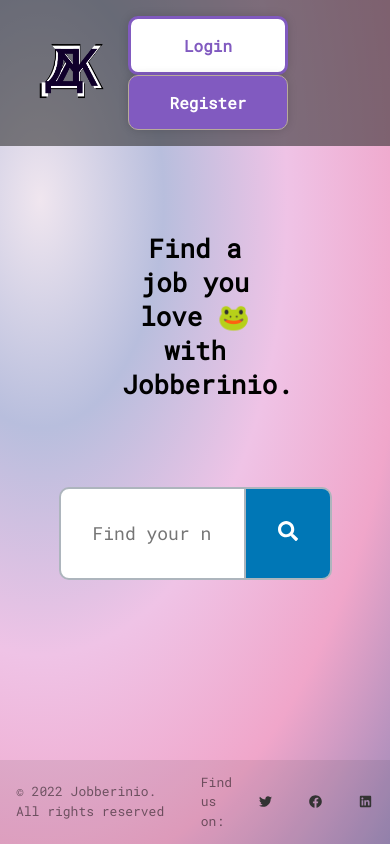
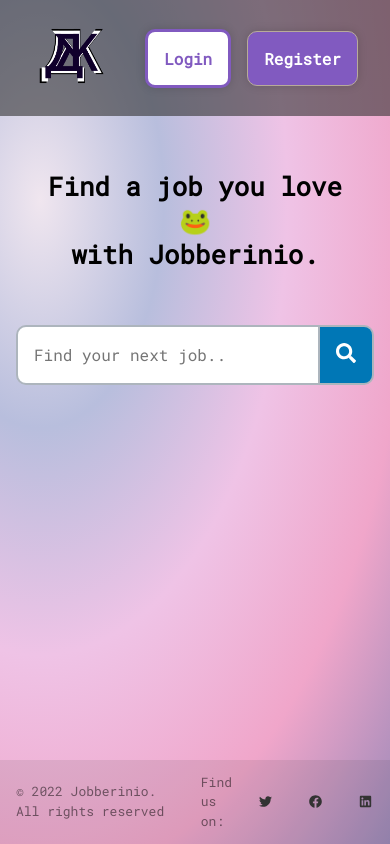
Before and after one commit to bog-Ardidi/inploi-programming-challenge, a Next.js app: page / in a window 390 px wide. Built offline with nearby package versions, Linux system fonts and the light colour scheme.

Commit message:
mobile fixes

```diff
--- a/pages/index.tsx
+++ b/pages/index.tsx
@@ -6,6 +6,7 @@ import {
   HomeTitle,
   HomeSearchBox,
   SearchButton,
+  JobInputForm,
 } from "../styles/Home.styled";
 import { useRouter } from "next/router";
 import { FaSearch } from "react-icons/fa";
@@ -27,7 +28,7 @@ export default function Home() {
           <HomeTitle>
             Find a job you love 🐸 <br /> with Jobberinio.
           </HomeTitle>
-          <form onSubmit={onSearch}>
+          <JobInputForm onSubmit={onSearch}>
             <Flex>
               <HomeSearchBox
                 type="text"
@@ -40,7 +41,7 @@ export default function Home() {
                 <FaSearch size={20} />
               </SearchButton>
             </Flex>
-          </form>
+          </JobInputForm>
         </Container>
       </Layout>
     </BackgroundGradient>
--- a/styles/Background.styled.ts
+++ b/styles/Background.styled.ts
@@ -38,4 +38,8 @@ export const BackgroundGradient = styled.main<BackgroundProps>`
   top: 0px;
   left: 0px;
   z-index: 1000;
+
+  @media (max-width: ${({ theme }) => theme.mobile}) {
+    grid-template-rows: min-content auto 83px;
+  }
 `;
--- a/styles/Button.styled.ts
+++ b/styles/Button.styled.ts
@@ -35,4 +35,8 @@ export const Button = styled.button<Props>`
     opacity: 0.9;
     transform: scale(0.98);
   }
+
+  @media (max-width: ${({ theme }) => theme.mobile}) {
+    width: max-content;
+  }
 `;
--- a/styles/Home.styled.ts
+++ b/styles/Home.styled.ts
@@ -10,6 +10,14 @@ export const Container = styled.section`
   li {
     list-style: none;
   }
+
+  ul {
+    padding: 0;
+  }
+
+  @media (max-width: ${({ theme }) => theme.mobile}) {
+    width: 100%;
+  }
 `;
 
 export const HomeTitle = styled.h1`
@@ -17,6 +25,10 @@ export const HomeTitle = styled.h1`
   font-size: calc(18px + 2vw);
   white-space: pre-line;
   user-select: none;
+
+  @media (max-width: ${({ theme }) => theme.mobile}) {
+    padding: 2rem;
+  }
 `;
 
 const searchBorder = css`
@@ -25,6 +37,12 @@ const searchBorder = css`
   border-color: ${({ theme }) => theme.colors.light_gray};
   padding: 2rem;
   font-size: large;
+  margin: 0;
+
+  @media (max-width: ${({ theme }) => theme.mobile}) {
+    padding: 1rem;
+    font-size: medium;
+  }
 `;
 
 export const HomeSearchBox = styled.input`
@@ -51,3 +69,9 @@ export const SearchButton = styled.button`
   border-bottom-left-radius: 0;
   border-left: 0;
 `;
+
+export const JobInputForm = styled.form`
+  @media (max-width: ${({ theme }) => theme.mobile}) {
+    margin: 0 1rem;
+  }
+`;
```
Also changed, not shown: components/search/SearchBox.tsx (+9 -5 lines), styles/JobCard.styled.ts (+12 -1 lines), styles/JobPage.styled.ts (+8 -0 lines).
